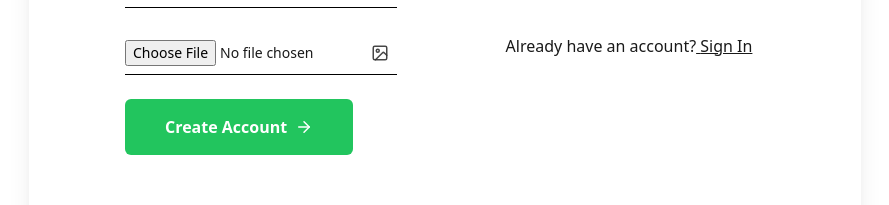
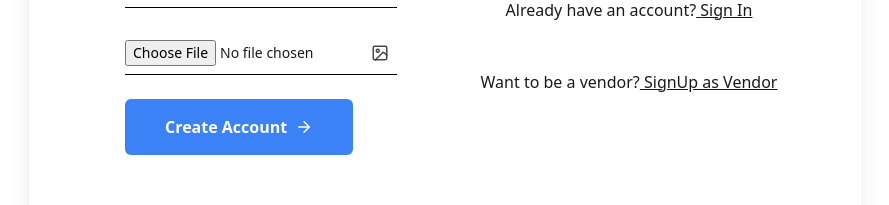
Before and after one commit to salmanabdullahfahim/EmporiumX, a Next.js app in the folder frontend/: page /userSignup in a window 1280 px wide. Shown: the part 528-733 px from the top of the page, without its empty margins (195-1084 px from the left). Built offline with nearby package versions, Linux system fonts and the light colour scheme.

Commit message:
Update user signup form styling and add vendor signup link
- Changed input focus border color from green to blue for better visual consistency.
- Updated the submit button background color from green to blue.
- Added a new link for vendor signup on the user signup page to enhance user navigation.

```diff
--- a/frontend/src/app/userSignup/page.tsx
+++ b/frontend/src/app/userSignup/page.tsx
@@ -62,7 +62,7 @@ const SignUpForm = () => {
       <div className="w-full relative mb-6">
         <input
           type="text"
-          className="bg-transparent border-b border-black focus:outline-none focus:border-green-600 text-sm w-full py-2"
+          className="bg-transparent border-b border-black focus:outline-none focus:border-blue-600 text-sm w-full py-2"
           placeholder="Name"
           {...register("name", { required: "Name is required" })}
         />
@@ -80,7 +80,7 @@ const SignUpForm = () => {
       <div className="w-full relative mb-6">
         <input
           type="email"
-          className="bg-transparent border-b border-black focus:outline-none focus:border-green-600 text-sm w-full py-2"
+          className="bg-transparent border-b border-black focus:outline-none focus:border-blue-600 text-sm w-full py-2"
           placeholder="Email Address"
           {...register("email", {
             required: "Email is required",
@@ -101,7 +101,7 @@ const SignUpForm = () => {
       <div className="w-full relative mb-6">
         <input
           type="password"
-          className="bg-transparent border-b border-black focus:outline-none focus:border-green-600 text-sm w-full py-2"
+          className="bg-transparent border-b border-black focus:outline-none focus:border-blue-600 text-sm w-full py-2"
           placeholder="Password"
           {...register("password", {
             required: "Password is required",
@@ -123,7 +123,7 @@ const SignUpForm = () => {
         <input
           type="file"
           accept="image/*"
-          className="bg-transparent border-b border-black focus:outline-none focus:border-green-600 text-sm w-full py-2"
+          className="bg-transparent border-b border-black focus:outline-none focus:border-blue-600 text-sm w-full py-2"
           {...register("profileImage")}
         />
         <ImageIcon
@@ -134,7 +134,7 @@ const SignUpForm = () => {
 
       <button
         type="submit"
-        className="bg-green-500 py-4 px-10 text-white hover:bg-opacity-95 duration-300 mt-4 flex items-center rounded-md font-semibold disabled:opacity-50 disabled:cursor-not-allowed"
+        className="bg-blue-500 py-4 px-10 text-white hover:bg-opacity-95 duration-300 mt-4 flex items-center rounded-md font-semibold disabled:opacity-50 disabled:cursor-not-allowed"
         disabled={isLoading}
       >
         {isLoading ? (
@@ -169,10 +169,20 @@ const UserSignUp = () => {
                       Already have an account?
                       <Link
                         href="/signin"
-                        className="underline hover:text-green-600 duration-300"
+                        className="underline hover:text-blue-600 duration-300"
                       >
                         {" "}
                         Sign In
+                      </Link>
+                    </div>
+                    <div className="text-center mt-12">
+                      Want to be a vendor?
+                      <Link
+                        href="/vendorSignUp"
+                        className="underline hover:text-blue-600 duration-300"
+                      >
+                        {" "}
+                        SignUp as Vendor
                       </Link>
                     </div>
                   </div>
```
